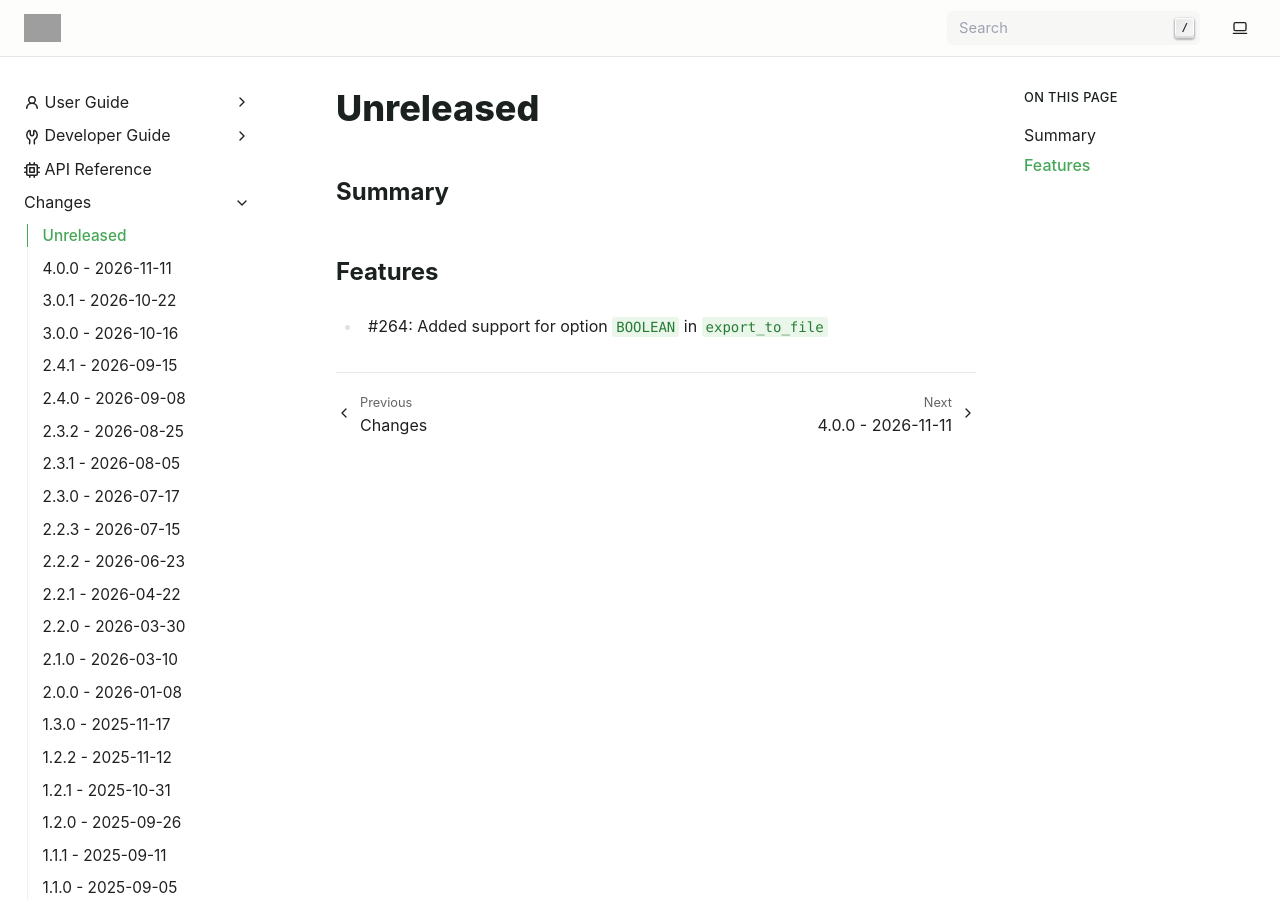
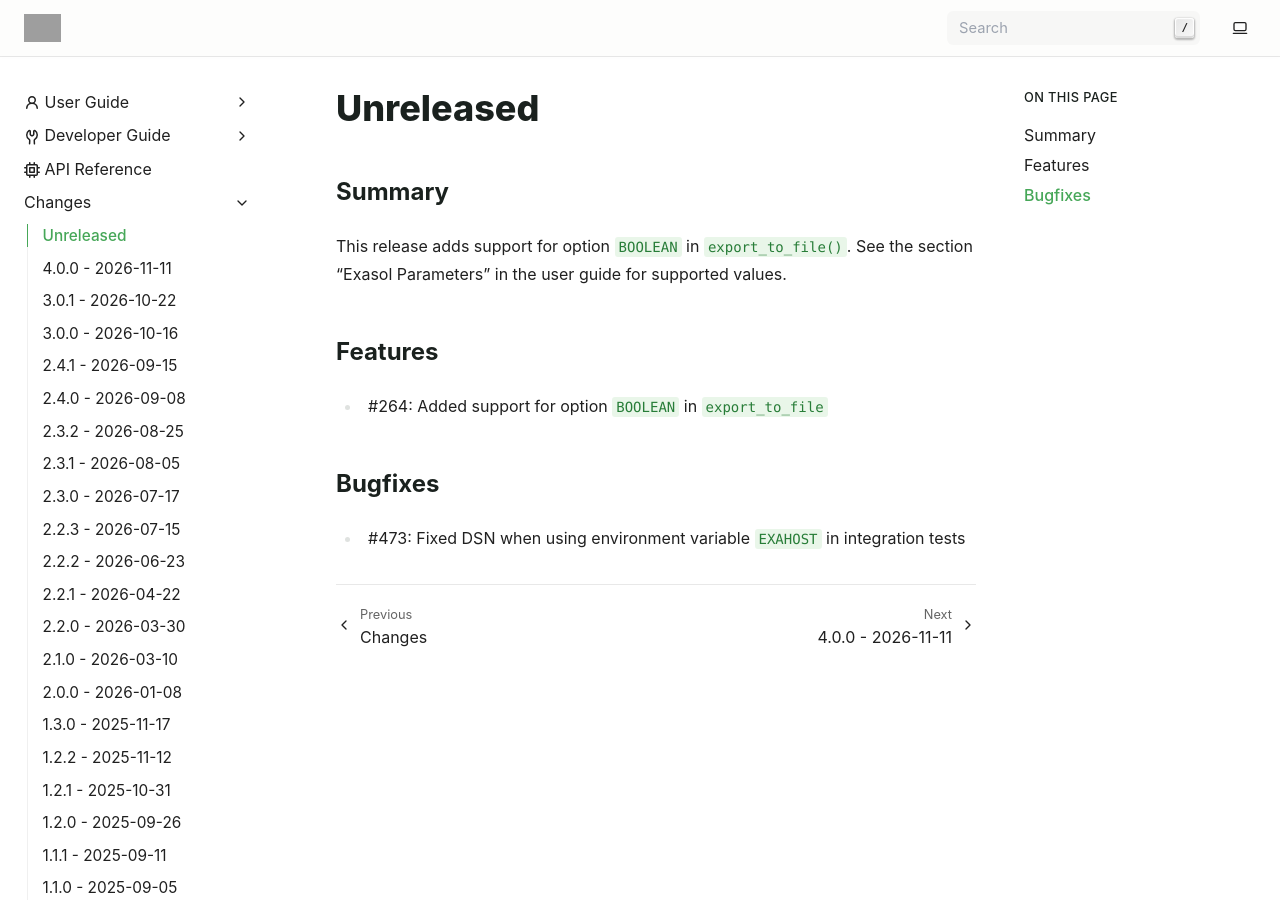
Before and after one commit to exasol/pyexasol, a Sphinx documentation site: the page built from doc/changes/unreleased.md, in a window 1280 px wide and 900 px high. Built offline with Sphinx 7.4.7, drawn with Linux system fonts in a browser that asks for light colours; grey boxes are pictures that could not be loaded.

Commit message:
Updated changelog

```diff
--- a/doc/changes/unreleased.md
+++ b/doc/changes/unreleased.md
@@ -2,6 +2,12 @@
 
 ## Summary
 
+This release adds support for option `BOOLEAN` in `export_to_file()`. See the section "Exasol Parameters" in the user guide for supported values.
+
 ## Features
 
 * #264: Added support for option `BOOLEAN` in `export_to_file`
+
+## Bugfixes
+
+* #473: Fixed DSN when using environment variable `EXAHOST` in integration tests
```
